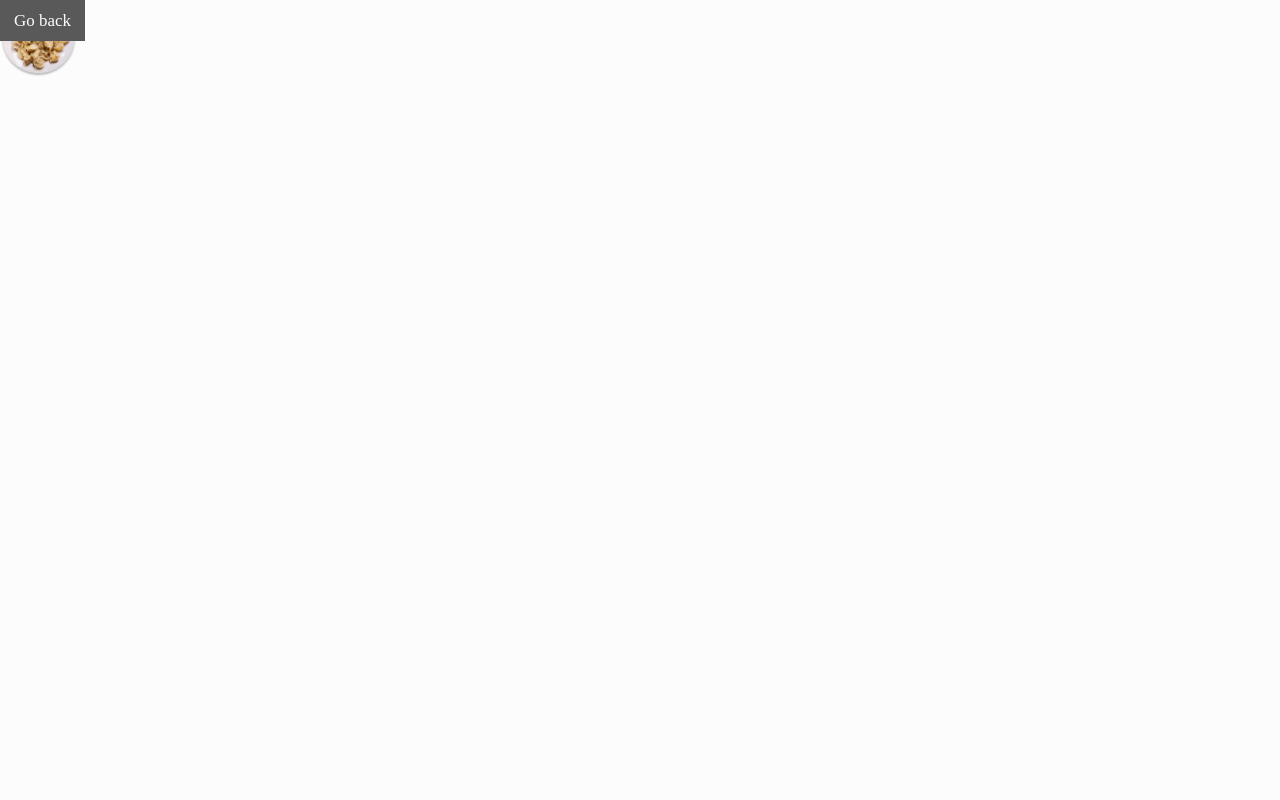
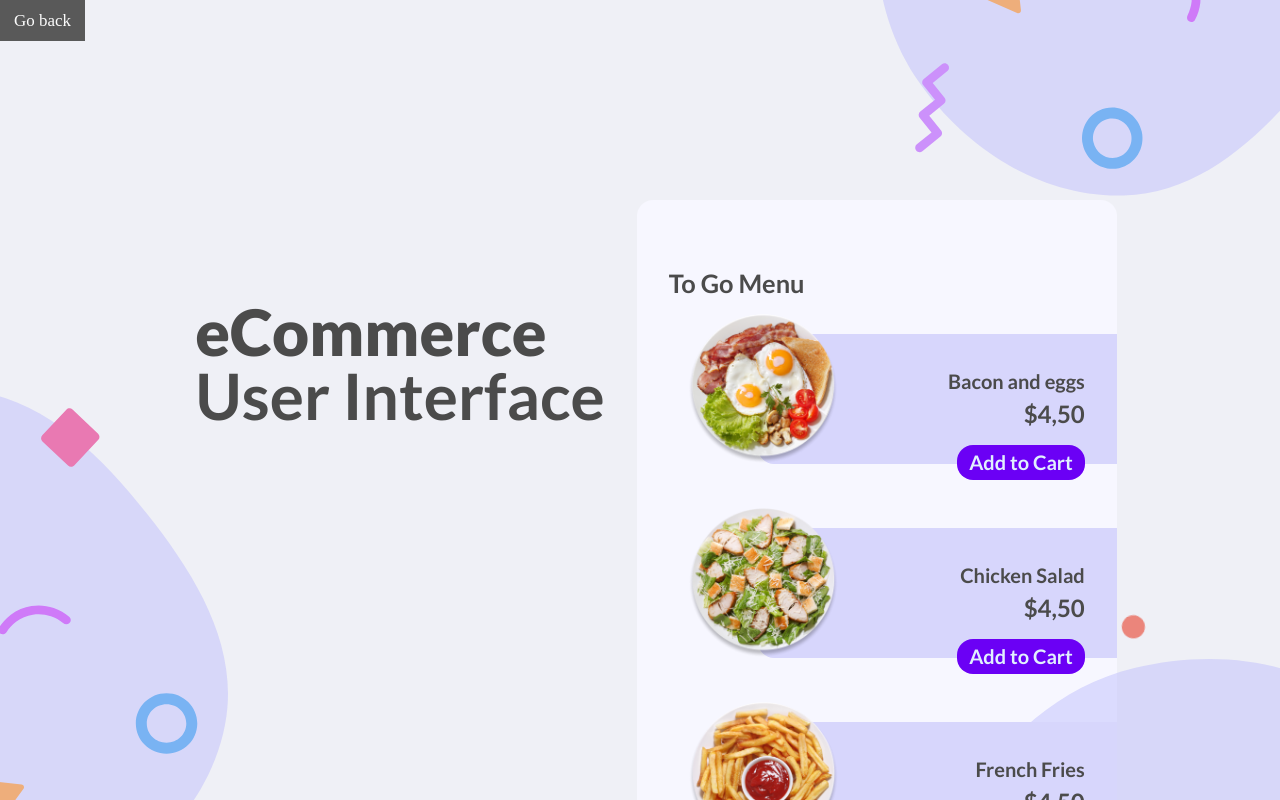
Before and after one commit to sarablom/advent-of-css-and-js-2022, a Next.js app: page /two in a window 1280 px wide. Shown: the top 800 px of the page. Built offline with nearby package versions, Linux system fonts and the light colour scheme.

Commit message:
add day two challenge

```diff
--- /dev/null
+++ b/src/components/DayTwo/CardContainer.tsx
@@ -0,0 +1,37 @@
+import React from "react";
+import styled from "styled-components";
+import { Lato } from "@next/font/google";
+import { FOOD } from "../../data";
+import { PlateCard } from "./PlateCard";
+
+const latoRegular = Lato({
+	weight: "400",
+});
+
+const latoBold = Lato({
+	weight: "700",
+});
+
+export const CardContainer = () => {
+	return (
+		<CardWrapper className={latoRegular.className}>
+			<h2 className={latoBold.className}>To Go Menu</h2>
+			{FOOD.map(plate => (
+				<PlateCard key={plate.name} plate={plate} />
+			))}
+		</CardWrapper>
+	);
+};
+
+const CardWrapper = styled.div`
+	--ghost-white: #f7f7ff;
+
+  display: flex;
+  flex-direction: column;
+	width: 30rem;
+  margin-top: 200px;
+	padding: 64px 0 64px 32px;
+	border-radius: 16px;
+	background: var(--ghost-white);
+	font-weight: 700;
+`;
--- /dev/null
+++ b/src/components/DayTwo/PlateCard.tsx
@@ -0,0 +1,66 @@
+import Image from "next/image";
+import React from "react";
+import styled from "styled-components";
+import { Lato } from "@next/font/google";
+
+const latoBold = Lato({
+	weight: "900",
+});
+
+interface Props {
+	plate: {
+		name: string;
+		price: string;
+		image: string;
+	};
+}
+
+export const PlateCard = ({ plate }: Props) => {
+	return (
+		<CardWrapper>
+			<Image src={plate.image} alt={plate.name} width={150} height={150} />
+			<p>{plate.name}</p>
+			<p className={`${latoBold} price`}>${plate.price}</p>
+			<button>Add to Cart</button>
+		</CardWrapper>
+	);
+};
+
+const CardWrapper = styled.div`
+	--primary-purple: #6b00f5;
+	--pattens-blue: #e1f0fe;
+	--border-color: #d7d6fc;
+
+	position: relative;
+	align-self: flex-end;
+	display: flex;
+	flex-direction: column;
+	align-items: flex-end;
+	background: var(--border-color);
+	border-radius: 16px 0 0 16px;
+	margin: 32px 0 32px 32px;
+	width: 80%;
+	padding: 32px;
+	font-size: 20px;
+
+	img {
+		position: absolute;
+		top: -20px;
+		left: -70px;
+	}
+
+	p.price {
+		font-size: 24px;
+	}
+
+	button {
+		position: absolute;
+		bottom: -16px;
+		right: 32px;
+		background: var(--primary-purple);
+		color: var(--pattens-blue);
+		border-radius: 16px;
+		padding: 2px 12px 3px;
+		border: none;
+	}
+`;
--- a/src/pages/two.tsx
+++ b/src/pages/two.tsx
@@ -1,21 +1,20 @@
-import { useEffect, useState } from "react";
 import { NextPage } from "next";
 import Head from "next/head";
 import Image from "next/image";
 import styled from "styled-components";
+import { Background } from "../components/DayTwo/Background";
+import { Lato } from "@next/font/google";
+import { CardContainer } from "../components/DayTwo/CardContainer";
+
+const latoRegular = Lato({
+	weight: "300",
+});
+
+const latoBold = Lato({
+	weight: "900",
+});
 
 const Two: NextPage = () => {
-    const [userName, setUserName] = useState("");
-    useEffect(() => {
-        const runEffect = async () => {
-            const response = await fetch("/api/hello");
-            const data = await response.json();
-            if (data.name) setUserName(data.name);
-        };
-
-        runEffect();
-    }, []);
-
 	return (
 		<>
 			<Head>
@@ -23,13 +22,13 @@ const Two: NextPage = () => {
 				<link rel="icon" href="/favicon.ico" />
 			</Head>
 
-            <Wrapper>
-                <Image
-                    src="/images_day_two/plate__tortellini.png"
-                    alt="Tortellini"
-                    width={77}
-                    height={77}
-                />
+			<Wrapper className={latoRegular.className}>
+				<Background />
+				<h1>
+					<span className={latoBold.className}>eCommerce</span>
+					<span>User Interface</span>
+				</h1>
+				<CardContainer />
 			</Wrapper>
 		</>
 	);
@@ -37,17 +36,28 @@ const Two: NextPage = () => {
 
 export default Two;
 
-const Wrapper = styled.main`
---background-color: #EFF0F6
---border-color: #d7d6fc
---primary-purple: #6B00F5
---pattens-blue: #e1f0fe
---ghost-white: #f7f7ff
---white-ice: #defef0
+const Wrapper = styled.section`
+	--background-color: #eff0f6;
+	--white-ice: #defef0;
 
 	display: flex;
-    flex-direction: column;
+	flex-direction: row;
 	justify-content: center;
 	align-items: center;
+  gap: 32px;
 	flex: 1;
+	width: 100%;
+	height: 100%;
+	background: var(--background-color);
+
+  h1 {
+    align-self: flex-start;
+    margin-top: 300px;
+  }
+
+	h1 span {
+		display: block;
+		font-size:64px;
+		line-height: 1;
+	}
 `;
```
Lines whose indentation alone changed are shown as unchanged.
